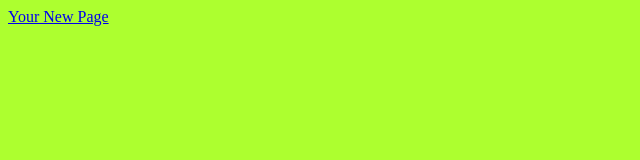
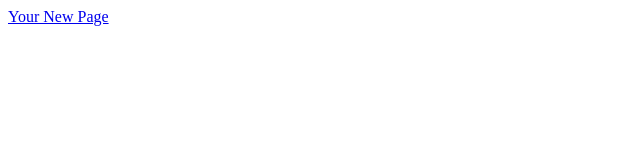
Before and after one commit to vanberkom/CSCI-313-Extra-Credit, a plain HTML site: page index.html in a window 1280 px wide. Shown: the whole page, without its empty margins (0-640 px from the left). Drawn offline with Linux system fonts and the light colour scheme.

Commit message:
Revert "Merge branch 'main' of https://github.com/AIOMEGA/CSCI-313-Extra-Credit"
This reverts commit b65f697d051913a20a6fc9a5c62155a589499ba3, reversing
changes made to c940b692f0ea5ee1bff1ca3af56a0332502d64aa.

```diff
--- a/index.html
+++ b/index.html
@@ -4,11 +4,6 @@
     <meta charset="UTF-8" />
     <meta name="viewport" content="width=device-width, initial-scale=1.0" />
     <title>Extra Credit</title>
-    <style>
-      body {
-        background-color: greenyellow;
-      }
-    </style>
   </head>
   <body>
     <a href="my-page.html">Your New Page</a>
```
